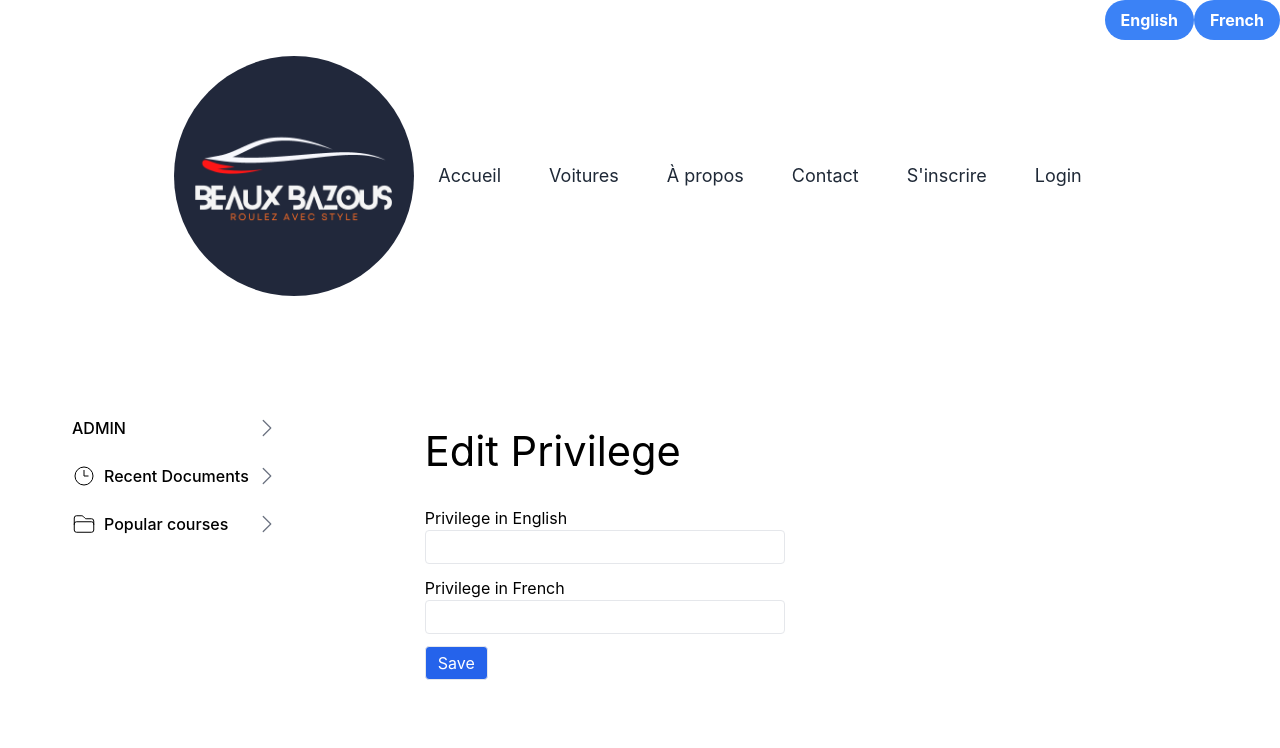
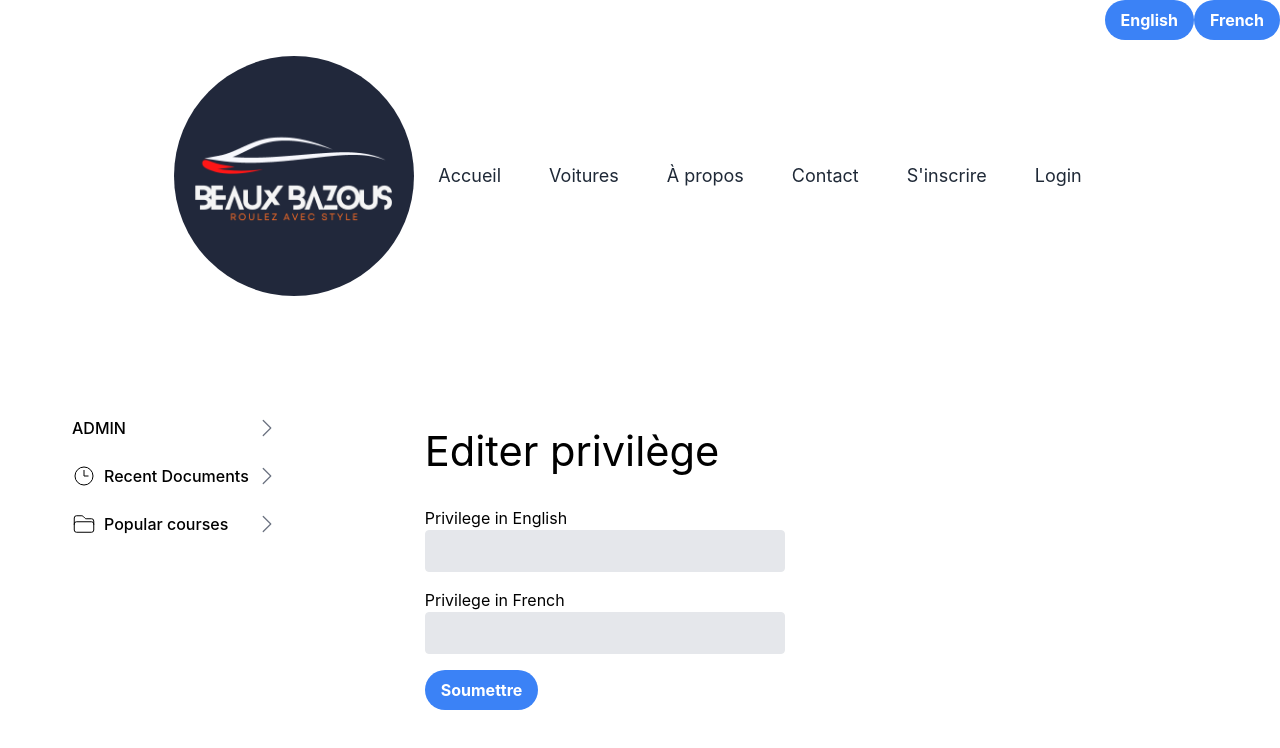
Before and after one commit to 582-41E-MA/projet-web-2-CollRen, a React (Create React App) app in the folder frontend/: page /privilege-edit/1 in a window 1280 px wide. Shown: the top 748 px of the page. Built offline with nearby package versions, Linux system fonts and the light colour scheme; no server answers.

Commit message:
Ajustes langues
Traduction de pages statics

```diff
--- a/frontend/src/assets/js/langues/en.json
+++ b/frontend/src/assets/js/langues/en.json
@@ -52,7 +52,11 @@
       "user.codepostal": "Postal Code",
       "user.telephone": "Phone",
       "user.cellulaire": "Mobile",
-      "user.privilege": "Privilege"
+      "user.privilege": "Privilege",
+
+      "privilegeEdit.titre": "Edit privilege",
+      "privilegeIndex.btnEditer": "Edit",
+      "privilegeIndex.btnDeleter": "Delete"
 
 
     }
--- a/frontend/src/assets/js/langues/fr.json
+++ b/frontend/src/assets/js/langues/fr.json
@@ -28,7 +28,7 @@
      "CreateUser.courrielPlaceHolder": "Informez votre",
      "CreateUser.mdpLabel": "Mot de passe",
      "CreateUser.mdpPlaceHolder": "Entrez votre mot de passe",
-     "CreateUser.btnSubmit": "Submit",
+     "CreateUser.btnSubmit": "Soumettre",
 
      "apropos.titre": "Bienvenue chez Beaux Bazous",
      "apropos.soustitre": "Qualité, confiance et service personnalisé au cœur de chaque transaction",
@@ -49,7 +49,11 @@
       "user.codepostal": "Code postal",
       "user.telephone": "Phone",
       "user.cellulaire": "Cellulaire",
-      "user.privilege": "Privilege"
+      "user.privilege": "Privilege",
+
+      "privilegeEdit.titre": "Editer privilège",
+      "privilegeIndex.btnEditer": "Éditer",
+      "privilegeIndex.btnDeleter": "Éffacer"
 
     }
   }
--- a/frontend/src/components/dashboards/dashboardParts/PrivilegeEdit/PrivilegeEdit.js
+++ b/frontend/src/components/dashboards/dashboardParts/PrivilegeEdit/PrivilegeEdit.js
@@ -1,6 +1,8 @@
 import React, { useState, useEffect } from 'react';
 import { useParams } from 'react-router-dom';
 import MenuDashboardAdmin from '../../MenuDashboardAdmin/MenuDashboardAdmin';
+import ChampText from '../../../partialsFormulaire/ChampText/ChampText';
+import Bouton from '../../../partialsFormulaire/Bouton/Bouton';
 
 function PrivilegeEdit({ t, changeLanguage }) {
     const { id } = useParams();
@@ -26,8 +28,8 @@ function PrivilegeEdit({ t, changeLanguage }) {
 
                 if (data.type) {
                     const parsedType = JSON.parse(data.type);
-                    privilegeData.privilege_en = parsedType.en || '';
-                    privilegeData.privilege_fr = parsedType.fr || '';
+                    privilegeData.privilege_en = parsedType.en;
+                    privilegeData.privilege_fr = parsedType.fr;
                 }
 
                 setFormData(privilegeData);
@@ -92,12 +94,12 @@ function PrivilegeEdit({ t, changeLanguage }) {
             </div>
 
             <div className="w-[30%] mx-[4rem] mt-24">
-                <h2 className="p-3">Edit Privilege</h2>
+                <h2 className="p-3">{t("privilegeEdit.titre")}</h2>
 
                 <form onSubmit={handleSubmit} className="p-3">
                     <div className="mb-3">
-                        <label htmlFor="privilege_en" className="form-label">Privilege in English</label>
-                        <input
+                        <ChampText
+                            label={"Privilege in English"}
                             type="text"
                             className="block appearance-none w-full py-1 px-2 mb-1 text-base leading-normal bg-white text-gray-800 border border-gray-200 rounded"
                             id="privilege_en"
@@ -107,8 +109,8 @@ function PrivilegeEdit({ t, changeLanguage }) {
                         />
                     </div>
                     <div className="mb-3">
-                        <label htmlFor="privilege_fr" className="form-label">Privilege in French</label>
-                        <input
+                        <ChampText
+                        label={"Privilege in French"}
                             type="text"
                             className="block appearance-none w-full py-1 px-2 mb-1 text-base leading-normal bg-white text-gray-800 border border-gray-200 rounded"
                             id="privilege_fr"
@@ -117,12 +119,12 @@ function PrivilegeEdit({ t, changeLanguage }) {
                             onChange={handleChange}
                         />
                     </div>
-                    <button
+                    <Bouton
                         type="submit"
                         className="inline-block align-middle text-center select-none border font-normal whitespace-no-wrap rounded py-1 px-3 leading-normal no-underline bg-blue-600 text-white hover:bg-blue-600"
                     >
-                        Save
-                    </button>
+                        {t("CreateUser.btnSubmit")}
+                    </Bouton>
                 </form>
             </div>
         </div>
--- a/frontend/src/components/dashboards/dashboardParts/PrivilegeIndex/PrivilegeIndex.js
+++ b/frontend/src/components/dashboards/dashboardParts/PrivilegeIndex/PrivilegeIndex.js
@@ -81,13 +81,13 @@ function PrivilegeIndex({ t, changeLanguage }) {
                                 <td className="px-6 py-4 whitespace-nowrap">{privilege.type[language]}</td>
                                 <td className="px-6 py-4 whitespace-nowrap">
                                     <Link to={`/privilege-edit/${privilege.id}`} className="px-4 py-2 font-medium text-white bg-blue-600 rounded-md hover:bg-blue-500 focus:outline-none focus:shadow-outline-blue active:bg-blue-600 transition duration-150 ease-in-out">
-                                        Edit
+                                        {t("privilegeIndex.btnEditer")}
                                     </Link>
                                     <button
                                         onClick={() => handleDeletePrivilege(privilege.id)}
                                         className="ml-2 px-4 py-2 font-medium text-white bg-red-600 rounded-md hover:bg-red-500 focus:outline-none focus:shadow-outline-red active:bg-red-600 transition duration-150 ease-in-out"
                                     >
-                                        Delete
+                                         {t("privilegeIndex.btnDeleter")}
                                     </button>
                                 </td>
                             </tr>
```
